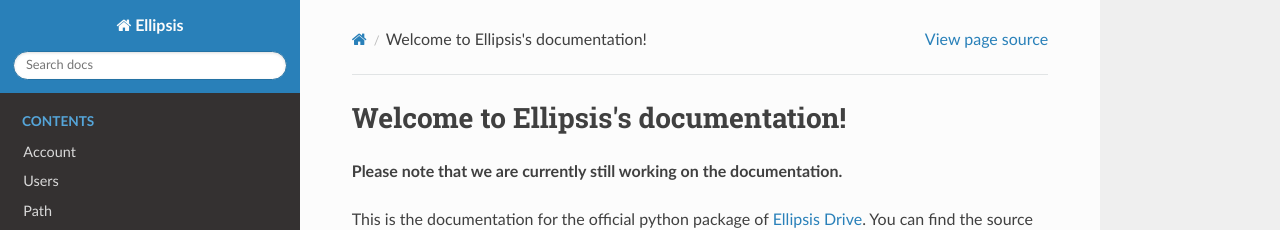
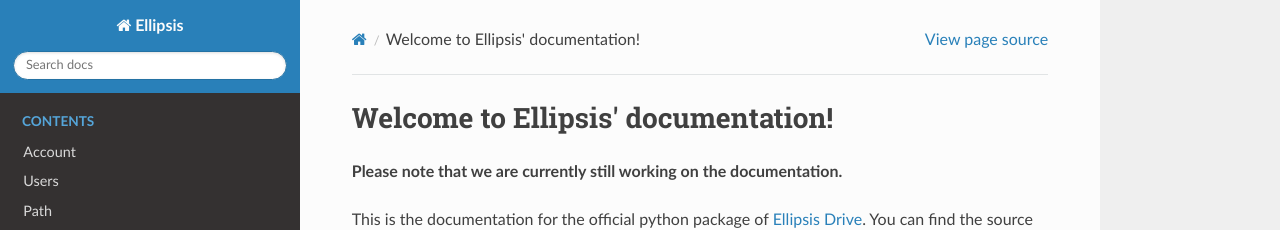
Before and after one commit to ellipsis-drive/python-package, a Sphinx documentation site: the page built from docs/index.md, in a window 1280 px wide and 900 px high. Shown: the top 230 px of the window. Built offline with Sphinx 7.4.7 and the Read the Docs theme 2.0.0, drawn with Linux system fonts in a browser that asks for light colours.

Commit message:
fix spelling error

```diff
--- a/docs/index.md
+++ b/docs/index.md
@@ -1,4 +1,4 @@
-# Welcome to Ellipsis's documentation!
+# Welcome to Ellipsis' documentation!
 
 **Please note that we are currently still working on the documentation.**
 
```
